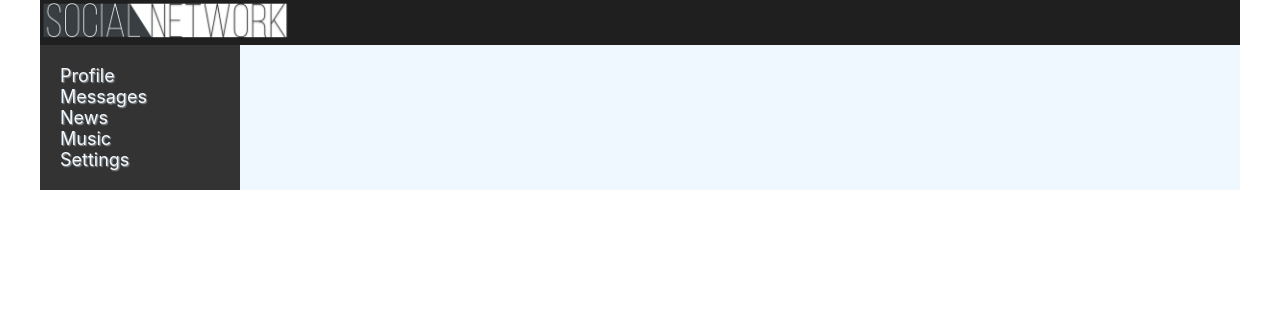
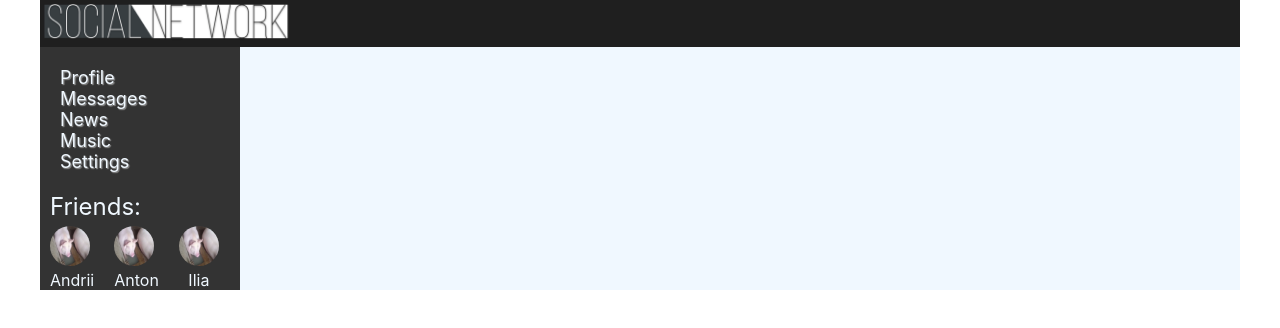
Before and after one commit to awdrallyracer/SocialNetwork, a React (Create React App) app: page / in a window 1280 px wide. Shown: the top 328 px of the page. Built offline with nearby package versions, Linux system fonts and the light colour scheme.

Commit message:
Friends block added

```diff
--- a/src/App.css
+++ b/src/App.css
@@ -15,8 +15,6 @@ ul li {
 
   grid-template-rows: 60px I 1fr;
   grid-template-columns: 2fr 10fr;
-  /* grid-gap: 10px; */
-
 }
 
 .app-wrapper-content {
--- a/src/components/Header/Header.module.css
+++ b/src/components/Header/Header.module.css
@@ -6,4 +6,5 @@
 .header img {
   width: 253px;
   height: 41px;
+  margin: 1px;
 }
--- /dev/null
+++ b/src/components/Navbar/Friends/FriendItem/FriendItem.jsx
@@ -0,0 +1,16 @@
+import React from "react";
+import { Pig } from "../../../Image/Image";
+import f from "./FriendItem.module.css"
+
+const FriendItem = (props) => {
+    return (
+        <div className={f.div}>
+            <img src={Pig} className={f.img} />
+            <div className={f.text}>
+             {props.name}
+            </div>
+        </div>
+    )
+}
+
+export default FriendItem;
--- /dev/null
+++ b/src/components/Navbar/Friends/Friends.jsx
@@ -0,0 +1,22 @@
+import React from "react";
+import state from "../../../Redux/state";
+import FriendItem from "./FriendItem/FriendItem.jsx";
+import f from "./Friends.module.css"
+
+const Friends = (props) => {
+
+    let friendsElemetnts = state.dialogsPage.dialogsData.map(d => <FriendItem name={d.name} />);
+
+    return (
+        <div>
+            <div>
+                <div className={f.headline}>
+                    Friends:
+                </div>
+                {friendsElemetnts}
+            </div>
+        </div>
+    )
+}
+
+export default Friends;
--- /dev/null
+++ b/src/components/Navbar/Friends/Friends.module.css
@@ -0,0 +1,5 @@
+.headline{
+    font-size:x-large;
+    margin-left: 10px;
+    margin-bottom: 5px;
+}
--- a/src/components/Navbar/Nav.jsx
+++ b/src/components/Navbar/Nav.jsx
@@ -1,9 +1,11 @@
 import React from "react";
 import s from './Nav.module.css'
 import { NavLink } from "react-router-dom";
+import Friends from "./Friends/Friends";
 
 const Nav = () => {
   return (
+    <div>
     <nav className={s.nav}>
       <div className={s.item}>
         <NavLink to="/profile" className={({ isActive }) => isActive ? s.activeLink : undefined}>Profile</NavLink>
@@ -20,8 +22,11 @@ const Nav = () => {
       <div className={s.item}>
         <NavLink to="settings" className={({ isActive }) => isActive ? s.activeLink : undefined}>Settings</NavLink>
       </div>
-
     </nav>
+      <div className={s.friends}>
+          <Friends />
+      </div>
+    </div>
   )
 }
 
--- a/src/components/Navbar/Nav.module.css
+++ b/src/components/Navbar/Nav.module.css
@@ -26,3 +26,11 @@
   padding-right: 5px;
   padding-bottom: 1px;
 }
+
+.friends{
+  grid-area: n;
+  background-color: #333333;
+  font-style: normal;
+  color: aliceblue;
+
+}
```
